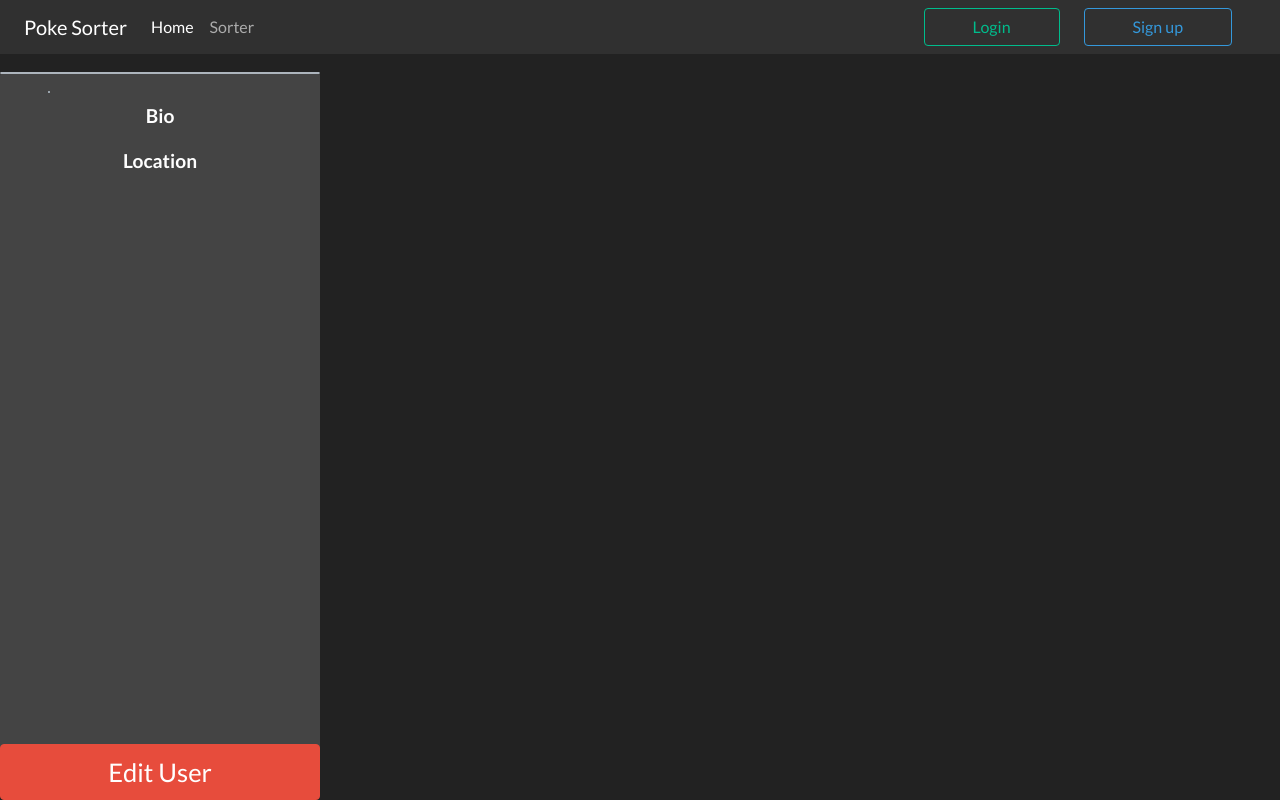
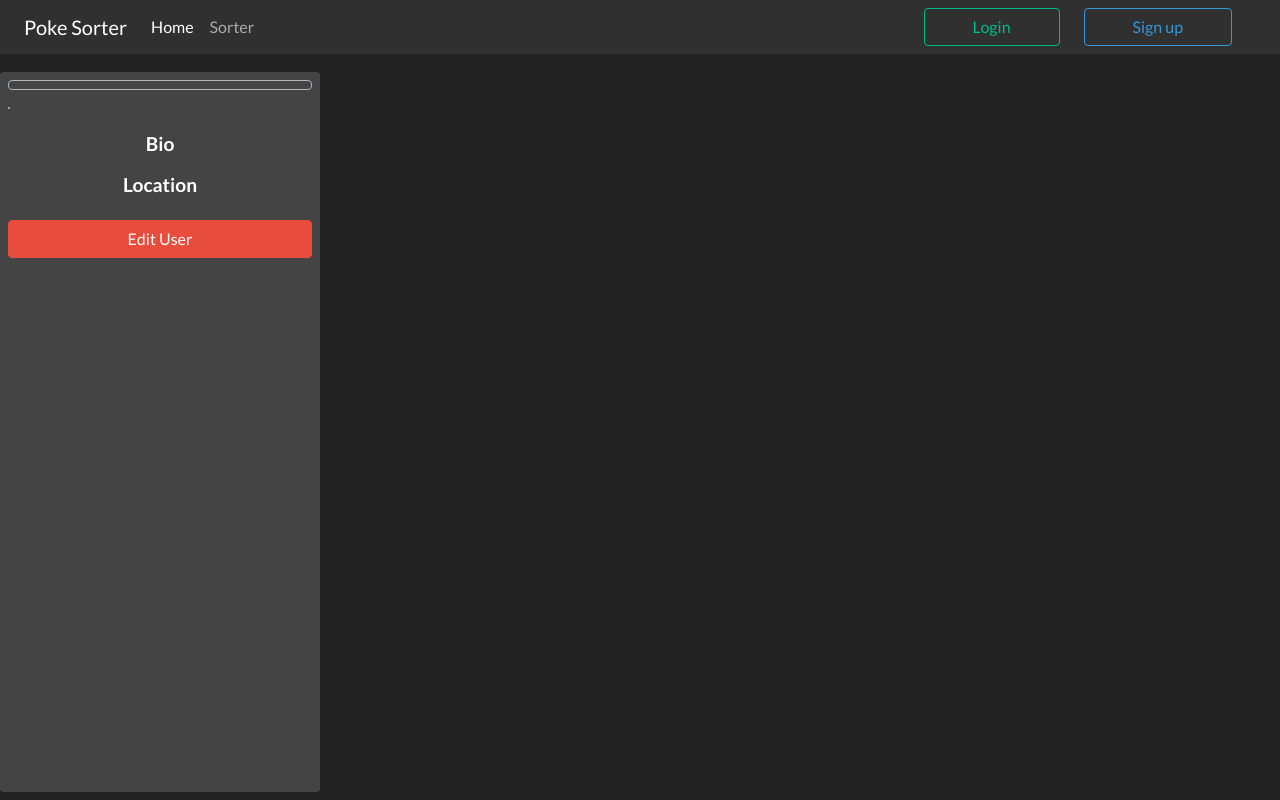
Before and after one commit to austinglines42/pokemon-sorter, a Flask app: template templates/users/user_page.html in a window 1280 px wide. Run offline with Flask 2, Linux system fonts and the light colour scheme; the template is opened without the code that fills it, so the values that code supplies are empty; some libraries are stand-ins or nearby versions.

Commit message:
don't remember what's changed

```diff
--- a/app.py
+++ b/app.py
@@ -4,15 +4,14 @@ from types import MethodDescriptorType
 from flask import Flask, render_template, request, flash, redirect, session, g
 # from flask_debugtoolbar import DebugToolbarExtension
 from sqlalchemy.exc import IntegrityError
-from forms import SignupForm, LoginForm, EditUserPokemon, EditUserForm
+from forms import SignupForm, LoginForm, EditUserPokemon, EditUserForm, ConfirmPassword
 from models import db, connect_db, User, Pokemon, PokemonMove, Move, Generation, UserPokemon, PokemonType, Type
 
 CURR_USER_KEY = "curr_user"
 
 app = Flask(__name__)
 if __name__ == "__main__":
-
-    app.run(host='10.0.0.30')
+    app.run(host='0.0.0.0', debug=True)
     app.run(ssl_context='adhoc')
 
 app.config['SQLALCHEMY_DATABASE_URI'] = 'postgresql:///pokemon_sorter'
@@ -43,6 +42,7 @@ def do_login(user):
 
 def do_logout():
     """Logs a user out of the site"""
+
     if CURR_USER_KEY in session:
         del session[CURR_USER_KEY]
 
@@ -57,7 +57,8 @@ def require_login():
 def home_page():
     """Routes the user to the homepage."""
     if not g.user:
-        return render_template('home.html')
+        flash("You must login to use this site!", "info")
+        return redirect("/login")
     p_list = UserPokemon.query.filter(UserPokemon.user_id==g.user.id).order_by(UserPokemon.rank)
     pokemon_list = [pokemon for pokemon in p_list]
 
@@ -79,6 +80,7 @@ def user_login_page():
             do_login(user)
             flash(f'Sucessfully logged in!', 'success')
             return redirect('/')
+        flash("Incorrect username or password!", 'danger')
     return render_template("/users/login.html", form=form)
 
 @app.route('/signup', methods=['GET', 'POST'])
@@ -106,7 +108,7 @@ def logout_user():
     if g.user:
         flash('You have been logged out', 'success')
         do_logout()
-    return redirect('/')
+    return redirect('/login')
 
 @app.route('/users/<int:uid>')
 def user_page(uid):
@@ -167,6 +169,29 @@ def pokemon_sorter_page():
         saveData = json.loads(g.user.save_list)
         return render_template('sorter.html', saveData=saveData)
     return render_template('sorter.html')
+
+@app.route('/sorter/delete', methods=['GET', 'POST'])
+def delete_sorter_data():
+    """Delete's the user's sorter data"""
+
+    if not g.user:
+        flash("You must login to delete save data", 'danger')
+        return redirect('/login')
+
+    form = ConfirmPassword()
+
+    if form.validate_on_submit():
+        if User.authenticate(g.user.username, form.password.data):
+            user_id = g.user.id
+            user = User.query.get_or_404(user_id)
+            user.save_list = ''
+            for pokemon in user.pokemon:
+                db.session.delete(pokemon)
+            db.session.commit()
+            return redirect("/")
+        flash("Incorrect password!", "danger")
+    return render_template("delete_sort.html", form=form)
+
 
 @app.route('/api/sorter/generate', methods=['POST'])
 def generate_sort_list():
--- a/forms.py
+++ b/forms.py
@@ -27,19 +27,12 @@ class LoginForm(FlaskForm):
     username = StringField('Username',  validators=[DataRequired()])
     password = PasswordField("Password", validators=[Length(min=6)])
 
-# class SelectGenerationForm(FlaskForm):
-#     """Let's the user select the generation(s) they will be sorting"""
-
-#     Gen1 = BooleanField('Kanto (Gen 1)')
-#     Gen2 = BooleanField('Johto (Gen 2)')
-#     Gen3 = BooleanField('Hoenn (Gen 3)')
-#     Gen4 = BooleanField('Sinnoh (Gen 4)')
-#     Gen5 = BooleanField('Unova (Gen 5)')
-#     Gen6 = BooleanField('Kalos (Gen 6)')
-#     Gen7 = BooleanField('Alola (Gen 7)')
-#     Gen8 = BooleanField('Galar (Gen 8)')
-
 class EditUserPokemon(FlaskForm):
     """Edits a pokemon on a user's pokemon list."""
 
     note = TextAreaField('Note')
+
+class ConfirmPassword(FlaskForm):
+    """Form for verifying user's password"""
+
+    password = PasswordField("Password", validators=[Length(min=6)])
--- a/static/styles/style.css
+++ b/static/styles/style.css
@@ -9,6 +9,7 @@ body {
 #sort-container {
 	position: absolute;
 	height: 90vh;
+	width: 100vw;
 }
 
 .move-list {
@@ -23,13 +24,111 @@ body {
 	margin: 0;
 }
 
-/* .offcanvas-body td {
-	margin: 0;
-	width: 100%;
+#user-username {
+	font-size: 1.5vw;
 }
-.offcanvas-body div {
-	width: 95%;
-} */
+
+/* xs */
+@media only screen and (max-width: 576px) {
+	#user-bar {
+		position: static;
+		width: 100%;
+	}
+	#user-pokemon-list {
+		position: static;
+		width: 100%;
+	}
+	#user-username {
+		font-size: 1.9vw;
+	}
+	.user-info-head {
+		font-size: 2.2vw;
+	}
+	.user-info-body {
+		font-size: 1.8vw;
+	}
+	#user-edit {
+		font-size: 5vw;
+	}
+	#user-bio {
+		height: 70%;
+	}
+	#user-location {
+		height: 25%;
+	}
+}
+/* sm */
+@media only screen and (min-width: 577px) {
+	#user-bar {
+		position: fixed;
+		width: 50vw;
+		height: 90vh;
+	}
+	#user-pokemon-list {
+		position: absolute;
+		width: 50%;
+	}
+	#user-username {
+		font-size: 3vw;
+	}
+	.user-info-head {
+		font-size: 2vw;
+	}
+	.user-info-body {
+		font-size: 1.8vw;
+	}
+}
+/* md */
+@media only screen and (min-width: 768px) {
+	#user-bar {
+		width: 25vw;
+	}
+	#user-pokemon-list {
+		width: 75%;
+	}
+	#user-username {
+		font-size: 1.2vw;
+	}
+	.user-info-head {
+		font-size: 1.5vw;
+	}
+	.user-info-body {
+		font-size: 0.7vw;
+	}
+	#pokemon-1-container {
+		height: 70%;
+	}
+	#pokemon-2-container {
+		height: 70%;
+	}
+	#sort-controller {
+		height: 25%;
+	}
+	#sort-controller-inner {
+		height: 100%;
+	}
+}
+@media only screen and (min-width: 992px) {
+	#user-edit-spacer {
+		height: 50%;
+	}
+}
+@media only screen and (min-width: 1200px) {
+	#pokemon-1-container {
+		height: 100%;
+	}
+	#pokemon-2-container {
+		height: 100%;
+	}
+	#sort-controller {
+		height: 100%;
+	}
+	#sort-controller-inner {
+		height: 50%;
+	}
+}
+@media only screen and (min-width: 1400px) {
+}
 
 html body div #content {
 	padding: 0;
--- a/templates/base.html
+++ b/templates/base.html
@@ -48,7 +48,7 @@
         </div>
         </div>
     </nav>
-    <div id="content" class='container pt-4 mt-5'>
+    <div id="content" class='container mt-sm-5 pt-4 mt-4'>
         {% block content %}{% endblock %}
     </div>
     <div class="container mt-5 pt-2 fixed-top vw-100">
--- a/templates/home.html
+++ b/templates/home.html
@@ -11,6 +11,6 @@
 {% endfor %}
 </div>
 {% else %}
-    <h1 class="mx-auto"></h1>You need to sort at least 1 list to have anything on this page.</h1>
+    <h1 class="mx-auto text-center"></h1>You need to sort at least 1 list to have anything on this page.</h1>
 {% endif %}
 {% endblock content %}
--- a/templates/pokemon_macros.html
+++ b/templates/pokemon_macros.html
@@ -13,7 +13,7 @@
   {% set color = '#'+'%0x' % num|int + '00' %}
 {% endif %}
 <div class="col-{{col}} display-responsive m-0 p-0">
-  <div class="card border border-primary p-0 mx-1 mb-2">
+  <div class="card border border-primary p-0 mx-sm-1 mx-0 mb-2">
     <div class="card-header p-0 m-0">
       <p class="p-0 m-0  fs-5" style="color: {{color}};">
       {{pokemon.rank}}</p>
--- a/templates/users/user_page.html
+++ b/templates/users/user_page.html
@@ -4,30 +4,45 @@
 {% block title %} {{user.username}} {% endblock title %}
 
 {% block content %}
-<div class="position-fixed p-0 m-0 start-0 bg-secondary rounded" style="width: 25vw; height: 90%">
-    <p class='text-center pt-0 mb-1 border border-light rounded' style="font-size: 1.9vw;">{{user.username}}</p>
-    <div class="py-0 m-0 px-xl-5">
-        <img class="w-100 p-0 m-0 img-thumbnail bg-info" src='{{user.image_url}}'>
+<div id="user-bar" class="start-0 bg-secondary rounded p-0 mx-0 my-sm-0 mb-2">
+    <div class="row p-2 m-0">
+        <div class="py-0 m-0 px-0 col-4 col-sm-12 px-xxl-5">
+            <p id="user-username" class='text-center py-sm-1 py-0 mb-1 border border-light rounded'>{{user.username}}</p>
+            <div class="mx-auto">
+                <img class="img-fluid w-100 p-0 m-0 img-thumbnail bg-info" src='{{user.image_url}}'>
             </div>
-    <p class="fw-bolder text-center p-0 m-0" style="font-size: 1.5vw;">Bio</p>
-    <p class="px-2 text-wrap" style="font-size: 0.8vw;">{{user.bio}}</p>
-    <p class="fw-bolder text-center p-0 m-0" style="font-size: 1.5vw;">Location</p>
-    <p class="px-2 text-wrap" style="font-size: 1vw;">{{user.location}}</p>
+        </div>
+        <div class="col-sm-12 col-8 px-1" >
+            <div id='user-bio' class="mt-sm-2  px-sm-2 pt-1">
+                <div class="fw-bolder text-center p-0 m-0 user-info-head">Bio</div>
+                <div class="ps-1 text-wrap user-info-body">{{user.bio}}</div>
+            </div>
+            <div style="height: 5%"></div>
+            <div id='user-location' class=" pt-sm-2  px-sm-2 pt-1">
+                <div class="fw-bolder text-center p-0 m-0 user-info-head">Location</div>
+                <div class="ps-1 text-wrap user-info-body">{{user.location}}</div>
+            </div>
+        </div>
+        <div id="user-edit-spacer" class="col-12"></div>
         {% if g.user.id == user.id %}
-        <a class="btn btn-danger py-2 position-fixed start-0 bottom-0" href="/users/{{g.user.id}}/edit" style="font-size: 2vw; width: 25vw;  ">Edit User</a>
+        <a id="user-edit" class="btn btn-danger mt-sm-4 mt-2 col-12 align-self-end" href="/users/{{g.user.id}}/edit">Edit User</a>
         {% endif %}
     </div>
+</div>
 <!-- <div class=" p-0 m-0"> -->
-    <div class="">
+<div class="p-0 m-0">
     <!-- <div id='user-info' class="p-2 col-2 bg-secondary rounded vh-100 "> -->
-            <div class="position-absolute row text-center p-0 px-1 m-0 end-0" style="width: 75%">
+    <div id="user-pokemon-list" class="row text-center p-0 px-sm-1 px-0 m-0 end-0">
         {% for p in pokemon_list %}
         {% if g.user.id == user.id %}
-                <a class='d-inline p-0 m-0 row col-xxl-2 col-lg-3 col-md-4 col-sm-6' href="/users/{{g.user.id}}/{{p.pokemon.id}}">
+        <a class='d-inline p-0 m-0 row col-xxl-2 col-lg-3 col-md-4 col-12'
+            href="/users/{{g.user.id}}/{{p.pokemon.id}}">
             {{ pokemon.pokemon_card(p, 12, pokemon_list|length) }}
         </a>
         {%else%}
-                {{ pokemon.pokemon_card(p, 4, pokemon_list|length) }}
+        <div class="d-inline p-0 m-0 row col-xxl-2 col-lg-3 col-md-4 col-12">
+            {{ pokemon.pokemon_card(p, 12, pokemon_list|length) }}
+        </div>
         {% endif %}
         {% endfor %}
     </div>
```
Also changed, not shown: static/js/sort.js (+5 -5 lines), templates/delete_sort.html (added, +14 -0 lines), templates/sorter.html (+36 -20 lines). Lines whose indentation alone changed are shown as unchanged.
